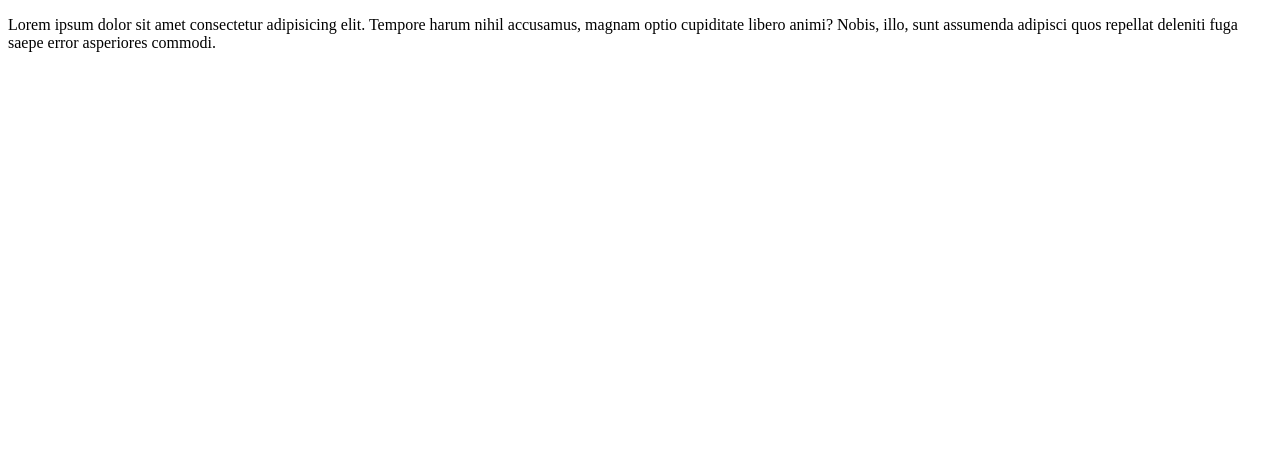
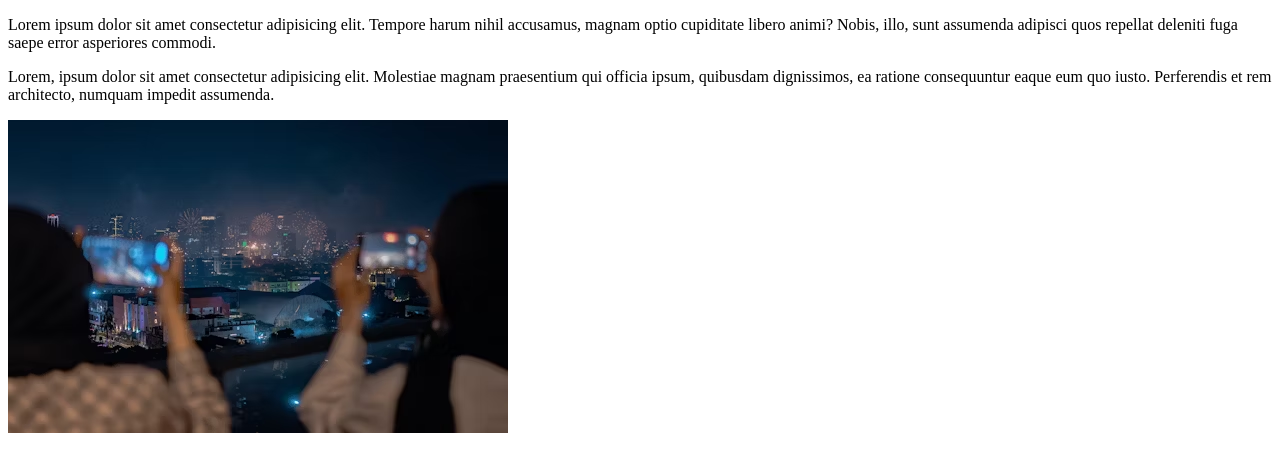
Before and after one commit to shadmansalimameo12/my-first-github-repo, a plain HTML site: page index.html in a window 1280 px wide. Drawn offline with Linux system fonts and the light colour scheme.

Commit message:
addeda new picture

```diff
--- a/index.html
+++ b/index.html
@@ -9,5 +9,13 @@
     <p>Lorem ipsum dolor sit amet consectetur adipisicing elit. Tempore harum
         nihil accusamus, magnam optio cupiditate libero animi? Nobis, illo, sunt
          assumenda adipisci quos repellat deleniti fuga saepe error asperiores commodi.</p>
+
+<div>
+    <p>Lorem, ipsum dolor sit amet consectetur adipisicing elit. Molestiae magnam praesentium
+         qui officia ipsum, quibusdam dignissimos, ea ratione consequuntur eaque eum quo iusto.
+          Perferendis et rem architecto, numquam impedit assumenda.</p>
+          <img src="ameo.avif" alt="">
+
+</div>
 </body>
 </html>
```
Also changed, not shown: ameo.avif (added).
